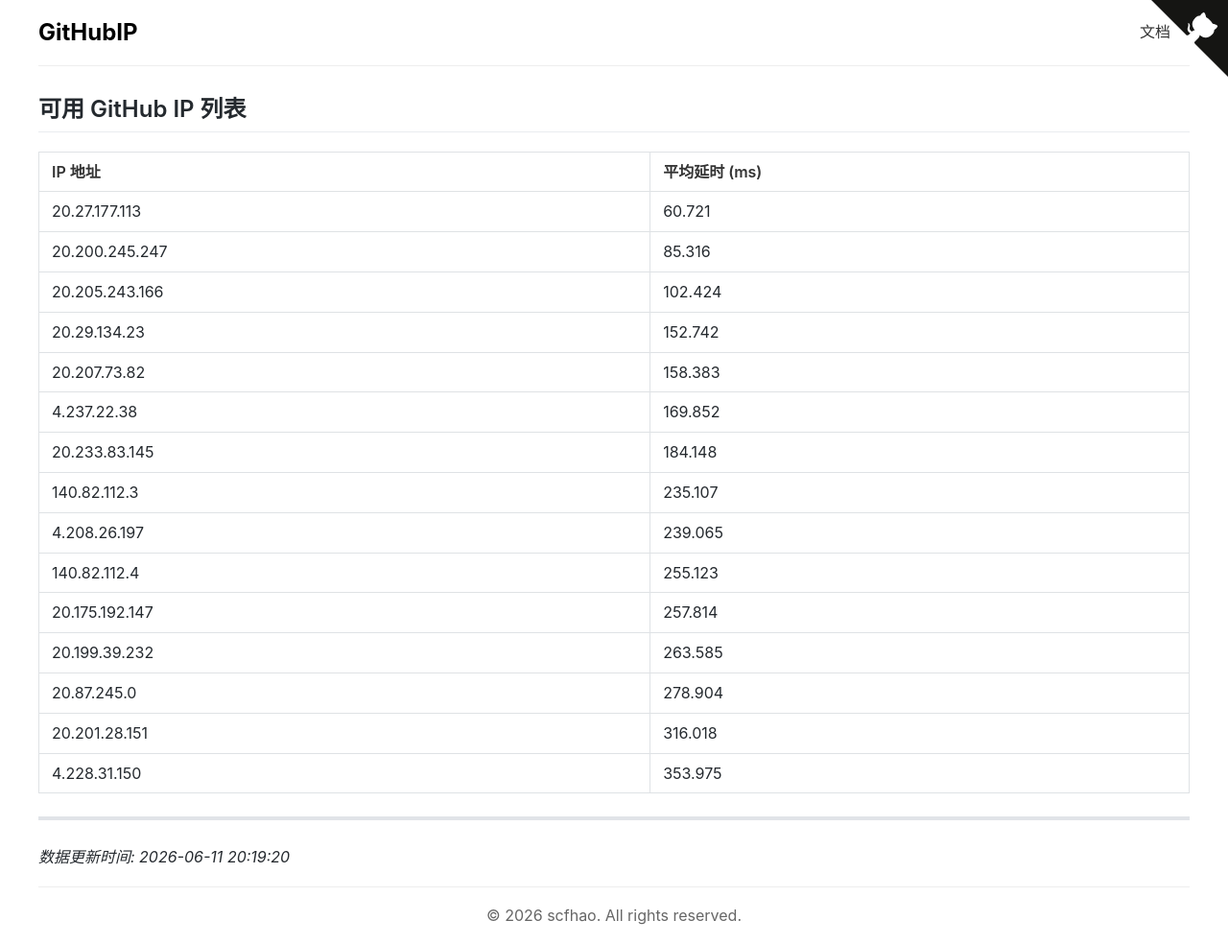
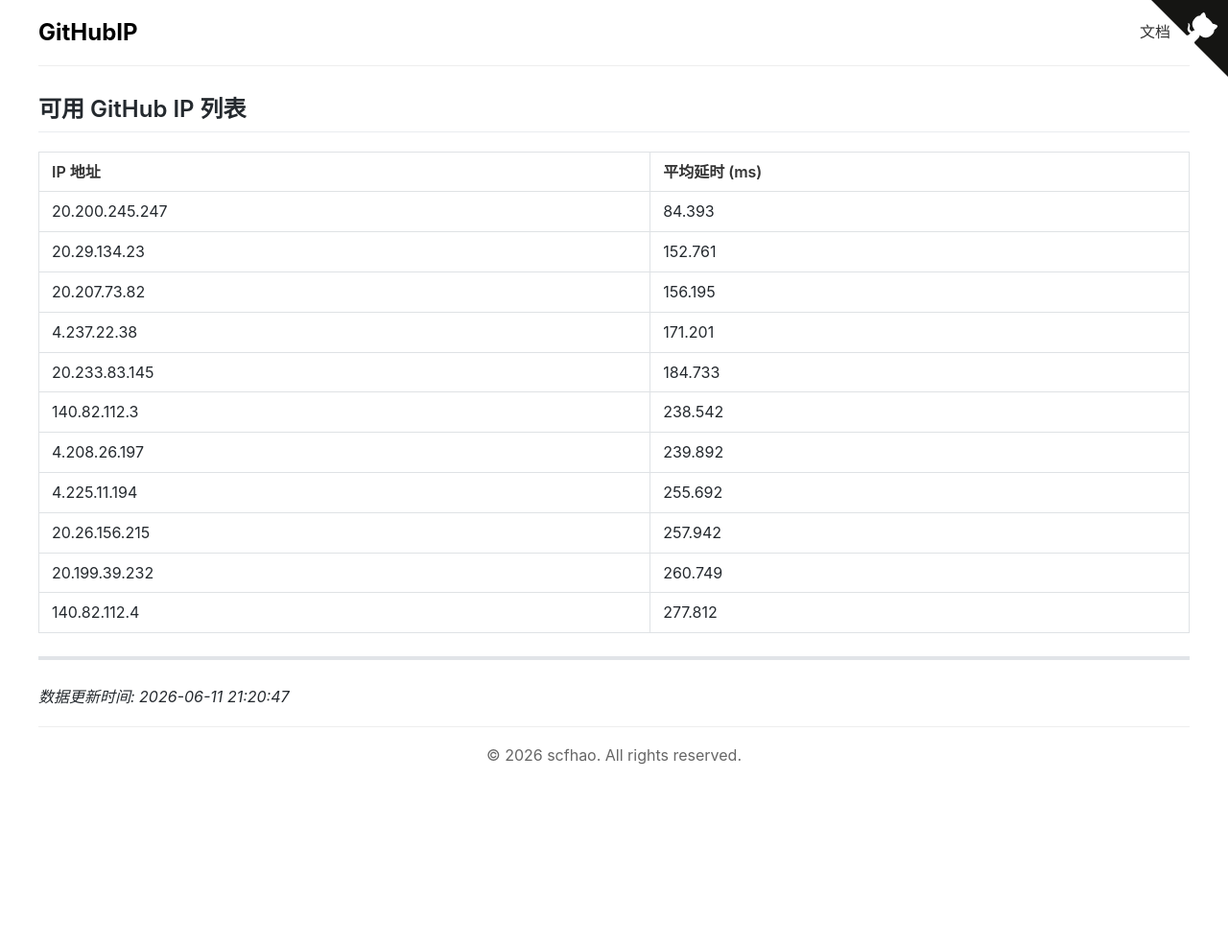
Before and after one commit to scfhao/GitHubIP, a Jekyll site: the page built from index.md, in a window 1280 px wide. Shown: the whole page at 96% size. Built offline with Jekyll 4.4.1, drawn with Linux system fonts in a browser that asks for light colours; after the commit the page ends 900 px from its top, so only the background shows below that.

Commit message:
自动脚本执行 - 2026-06-11 21:20:47

```diff
--- a/index.md
+++ b/index.md
@@ -1,29 +1,25 @@
 ---
 layout: home
 title: GitHub IP 列表
-date: 2026-06-11 20:19:20
+date: 2026-06-11 21:20:47
 ---
 
 ## 可用 GitHub IP 列表
 
 | IP 地址 | 平均延时 (ms) |
 |---------|--------------|
-| 20.27.177.113 | 60.721 |
-| 20.200.245.247 | 85.316 |
-| 20.205.243.166 | 102.424 |
-| 20.29.134.23 | 152.742 |
-| 20.207.73.82 | 158.383 |
-| 4.237.22.38 | 169.852 |
-| 20.233.83.145 | 184.148 |
-| 140.82.112.3 | 235.107 |
-| 4.208.26.197 | 239.065 |
-| 140.82.112.4 | 255.123 |
-| 20.175.192.147 | 257.814 |
-| 20.199.39.232 | 263.585 |
-| 20.87.245.0 | 278.904 |
-| 20.201.28.151 | 316.018 |
-| 4.228.31.150 | 353.975 |
+| 20.200.245.247 | 84.393 |
+| 20.29.134.23 | 152.761 |
+| 20.207.73.82 | 156.195 |
+| 4.237.22.38 | 171.201 |
+| 20.233.83.145 | 184.733 |
+| 140.82.112.3 | 238.542 |
+| 4.208.26.197 | 239.892 |
+| 4.225.11.194 | 255.692 |
+| 20.26.156.215 | 257.942 |
+| 20.199.39.232 | 260.749 |
+| 140.82.112.4 | 277.812 |
 
 ---
 
-*数据更新时间: 2026-06-11 20:19:20*
+*数据更新时间: 2026-06-11 21:20:47*
```
